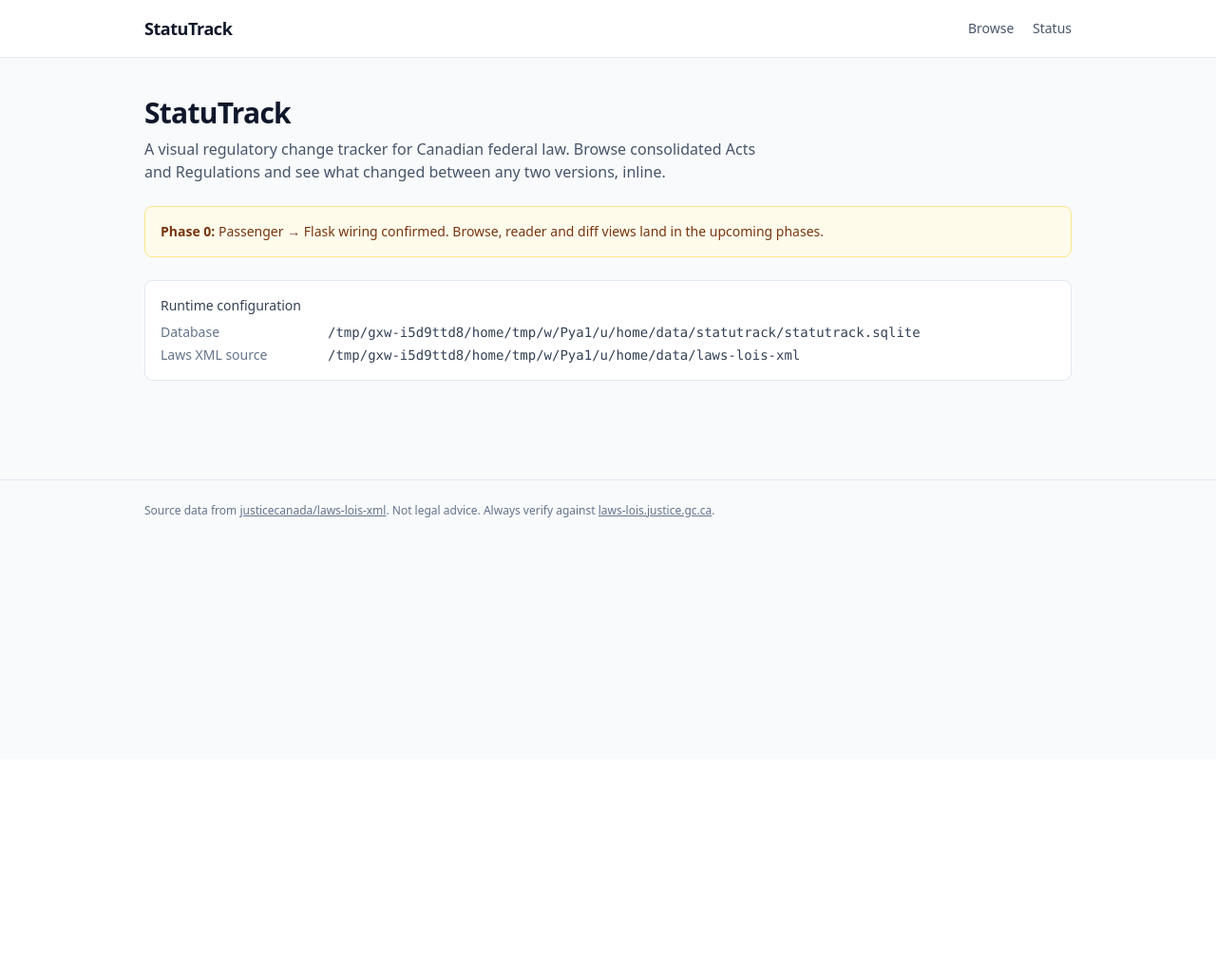
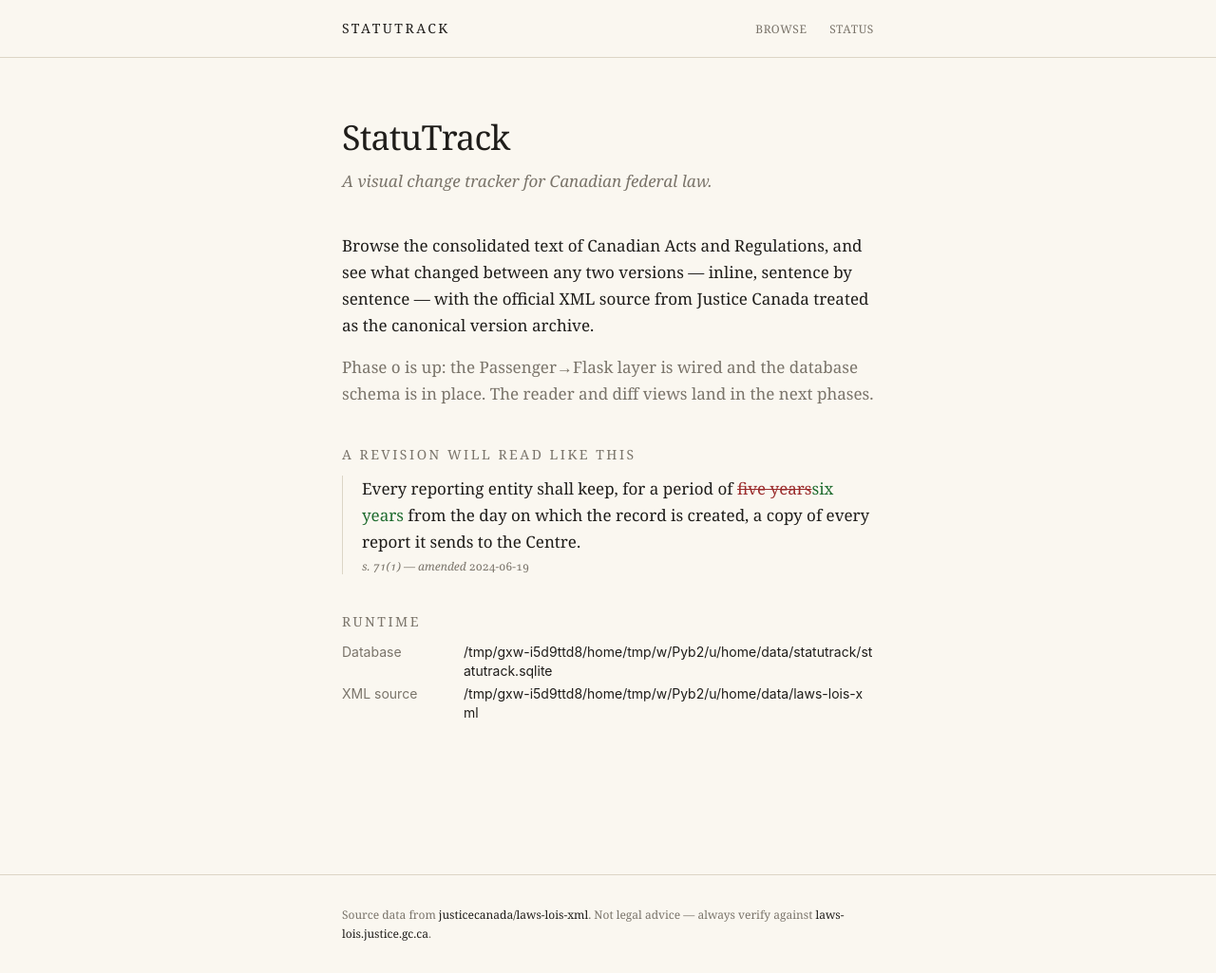
Before and after one commit to patrick-mikk/StatuTrack, a Flask app: page / in a window 1280 px wide. Shown: the whole page at 95% size. Before the commit the page ends 545 px from the top, so only its background shows below. Run offline with Flask 3, Linux system fonts and the light colour scheme; some libraries are stand-ins or nearby versions.

Commit message:
Redesign landing page: serif typography, revision-as-ink
Shifts the visual frame from a sans-serif dashboard to a
quiet, paper-feeling reading surface. Body type is set in a
system serif stack (Charter / Iowan / Source Serif / Georgia)
on a warm off-white background at a 38rem reading column so
regulatory prose reads like a legal document, not a settings
page.

Revisions are styled as ink rather than highlighter: <ins>
gets deep forest green and <del> gets deep brick red with a
hairline strikethrough — the redline style of a Word
track-changes document. Tailwind is configured inline through
the Play CDN so the colour and font tokens stay on the
template and we keep zero build step.

Adds an in-page example of a revision so the visual language
is established before any data flows through it.

```diff
--- a/statutrack/web/templates/base.html
+++ b/statutrack/web/templates/base.html
@@ -5,27 +5,72 @@
   <meta name="viewport" content="width=device-width, initial-scale=1">
   <title>{% block title %}StatuTrack{% endblock %}</title>
   <script src="https://cdn.tailwindcss.com"></script>
+  <script>
+    // Design tokens. A warm, paper-like palette and a serif stack that
+    // resolves to a real text-face on every major OS without a webfont
+    // request. Diff colours are deep (not pastel) so they read as ink
+    // rather than highlighter.
+    tailwind.config = {
+      theme: {
+        extend: {
+          fontFamily: {
+            serif: ['Charter', '"Iowan Old Style"', '"Source Serif Pro"',
+                    'Georgia', 'Cambria', '"Times New Roman"', 'Times', 'serif'],
+            sans:  ['"Inter"', 'system-ui', '-apple-system', 'BlinkMacSystemFont',
+                    '"Segoe UI"', 'Helvetica', 'Arial', 'sans-serif'],
+          },
+          colors: {
+            paper:   '#faf7f0',
+            ink:     '#1f1d1a',
+            mute:    '#7a746a',
+            rule:    '#dcd5c6',
+            added:   '#1e6b2e',
+            removed: '#9b2c2c',
+            accent:  '#5b3924',
+          },
+          maxWidth: {
+            prose: '38rem',   // ~608px — the optimal reading column for serif body.
+          },
+        },
+      },
+    };
+  </script>
+  <style type="text/tailwindcss">
+    /* Diffs use ink colour, not background highlighter — the redline
+       style of a Word track-changes document, not a GitHub PR. */
+    ins { color: theme('colors.added');   text-decoration: none; }
+    del { color: theme('colors.removed'); text-decoration: line-through;
+          text-decoration-thickness: 1px; }
+
+    /* Body copy is set generously: 1.125rem (≈18px) at line-height 1.65.
+       Headings are quiet — a regulatory reader is not a dashboard. */
+    body { font-feature-settings: "kern", "liga", "onum"; }
+  </style>
   <link rel="icon" href="data:,">
 </head>
-<body class="bg-slate-50 text-slate-900 min-h-screen font-sans">
-  <header class="border-b border-slate-200 bg-white">
-    <div class="max-w-5xl mx-auto px-6 py-4 flex items-center justify-between">
-      <a href="/" class="text-lg font-semibold tracking-tight">StatuTrack</a>
-      <nav class="text-sm text-slate-600 space-x-4">
-        <a href="/" class="hover:text-slate-900">Browse</a>
-        <a href="/healthz" class="hover:text-slate-900">Status</a>
+<body class="bg-paper text-ink min-h-screen font-serif text-[1.0625rem] leading-[1.65] antialiased">
+  <header class="border-b border-rule">
+    <div class="max-w-prose mx-auto px-6 py-5 flex items-baseline justify-between">
+      <a href="/" class="text-sm tracking-[0.18em] uppercase text-ink hover:text-accent">
+        Statutrack
+      </a>
+      <nav class="text-xs tracking-wider uppercase text-mute space-x-5">
+        <a href="/" class="hover:text-ink">Browse</a>
+        <a href="/healthz" class="hover:text-ink">Status</a>
       </nav>
     </div>
   </header>
-  <main class="max-w-5xl mx-auto px-6 py-10">
+
+  <main class="max-w-prose mx-auto px-6 py-16">
     {% block content %}{% endblock %}
   </main>
-  <footer class="border-t border-slate-200 mt-16">
-    <div class="max-w-5xl mx-auto px-6 py-6 text-xs text-slate-500">
+
+  <footer class="border-t border-rule mt-24">
+    <div class="max-w-prose mx-auto px-6 py-8 text-xs text-mute leading-relaxed">
       Source data from
-      <a class="underline" href="https://github.com/justicecanada/laws-lois-xml">justicecanada/laws-lois-xml</a>.
-      Not legal advice. Always verify against
-      <a class="underline" href="https://laws-lois.justice.gc.ca/">laws-lois.justice.gc.ca</a>.
+      <a class="text-ink hover:text-accent" href="https://github.com/justicecanada/laws-lois-xml">justicecanada/laws-lois-xml</a>.
+      Not legal advice — always verify against
+      <a class="text-ink hover:text-accent" href="https://laws-lois.justice.gc.ca/">laws-lois.justice.gc.ca</a>.
     </div>
   </footer>
 </body>
--- a/statutrack/web/templates/index.html
+++ b/statutrack/web/templates/index.html
@@ -1,29 +1,53 @@
 {% extends "base.html" %}
 
 {% block content %}
-<section class="space-y-6">
-  <div>
-    <h1 class="text-3xl font-semibold tracking-tight">StatuTrack</h1>
-    <p class="text-slate-600 mt-2 max-w-2xl">
-      A visual regulatory change tracker for Canadian federal law. Browse
-      consolidated Acts and Regulations and see what changed between any
-      two versions, inline.
+<article class="space-y-10">
+
+  <header class="space-y-3">
+    <h1 class="text-4xl tracking-tight">StatuTrack</h1>
+    <p class="text-mute italic">
+      A visual change tracker for Canadian federal law.
     </p>
-  </div>
+  </header>
 
-  <div class="rounded-lg border border-amber-200 bg-amber-50 p-4 text-sm text-amber-900">
-    <strong>Phase 0:</strong> Passenger &rarr; Flask wiring confirmed.
-    Browse, reader and diff views land in the upcoming phases.
-  </div>
+  <section class="space-y-4">
+    <p>
+      Browse the consolidated text of Canadian Acts and Regulations,
+      and see what changed between any two versions &mdash; inline,
+      sentence by sentence &mdash; with the official XML source from
+      Justice Canada treated as the canonical version archive.
+    </p>
+    <p class="text-mute">
+      Phase 0 is up: the Passenger&rarr;Flask layer is wired and the
+      database schema is in place. The reader and diff views land in
+      the next phases.
+    </p>
+  </section>
 
-  <div class="rounded-lg border border-slate-200 bg-white p-4 text-sm text-slate-700">
-    <div class="font-medium mb-2">Runtime configuration</div>
-    <dl class="grid grid-cols-1 sm:grid-cols-[10rem_1fr] gap-y-1 gap-x-4">
-      <dt class="text-slate-500">Database</dt>
-      <dd class="font-mono break-all">{{ db_path }}</dd>
-      <dt class="text-slate-500">Laws XML source</dt>
-      <dd class="font-mono break-all">{{ laws_xml_path }}</dd>
+  <section class="space-y-3">
+    <h2 class="text-sm tracking-[0.18em] uppercase text-mute">A revision will read like this</h2>
+    <figure class="border-l border-rule pl-5 space-y-1">
+      <blockquote class="text-ink">
+        Every reporting entity shall keep, for a period of
+        <del>five years</del><ins>six years</ins> from the day on
+        which the record is created, a copy of every report it
+        sends to the Centre.
+      </blockquote>
+      <figcaption class="text-xs text-mute italic">
+        s. 71(1) &mdash; amended <span class="not-italic">2024-06-19</span>
+      </figcaption>
+    </figure>
+  </section>
+
+  <section class="space-y-3">
+    <h2 class="text-sm tracking-[0.18em] uppercase text-mute">Runtime</h2>
+    <dl class="font-sans text-sm grid grid-cols-[8rem_1fr] gap-y-1">
+      <dt class="text-mute">Database</dt>
+      <dd class="text-ink break-all">{{ db_path }}</dd>
+      <dt class="text-mute">XML source</dt>
+      <dd class="text-ink break-all">{{ laws_xml_path }}</dd>
     </dl>
-  </div>
-</section>
+  </section>
+
+</article>
 {% endblock %}
```
Also changed, not shown: 1 other file.
